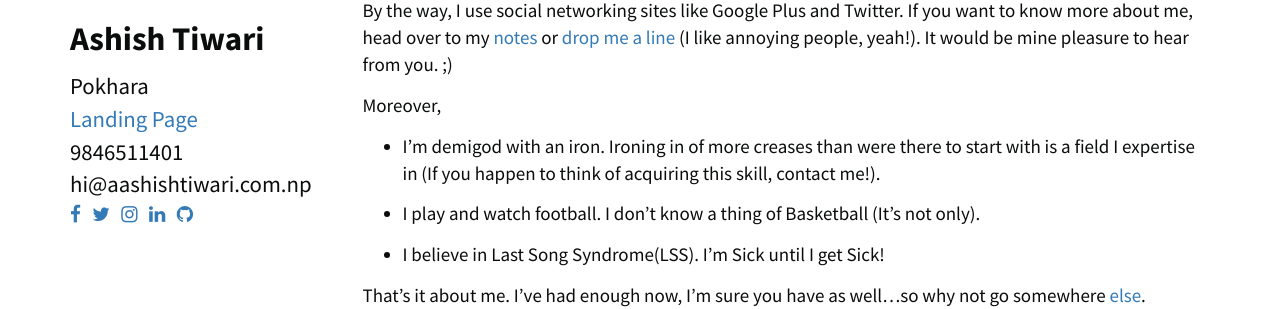
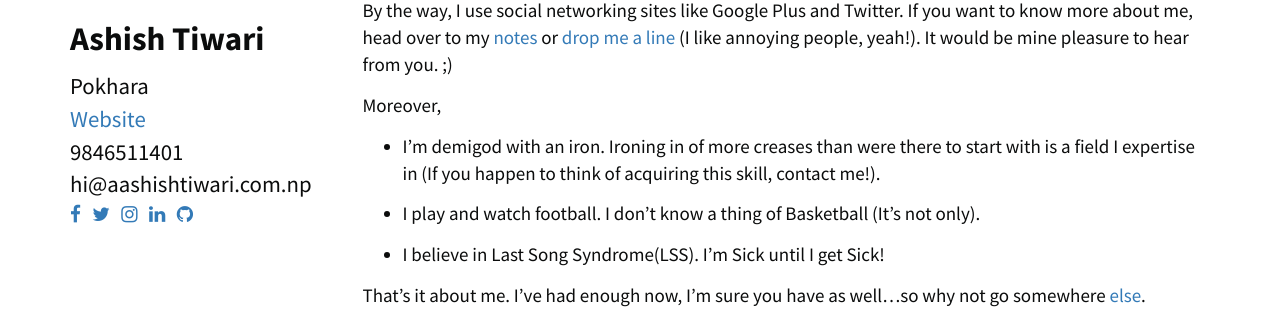
Before and after one commit to Classof2020/classof2020.github.io, a Jekyll site: the page built from _class/ashish_tiwari.md, in a window 1280 px wide and 933 px high. Shown: the part 336-645 px from the top of the window. Built offline with Jekyll 4.4.1, drawn with Linux system fonts in a browser that asks for light colours; nearby versions of some CDN libraries.

Commit message:
website sounds better
or so I think.

```diff
--- a/_layouts/profile.html
+++ b/_layouts/profile.html
@@ -12,7 +12,7 @@ description: >
     <div class="col-xs-6 col-sm-3"> {% if page.photo %} <img src="{{ site.baseurl }}/img/class/{{ page.photo }}" alt="Photo of {{ page.firstname }} {{ page.lastname }}"> {% else %} <img src="{{ site.baseurl }}/img/avatar.png" alt="Class of 2020 logo since {{ page.firstname }} {{ page.lastname }} does not have a photo yet"> {% endif %}
       <h3>{{ page.firstname }} {{ page.lastname }}</h3> {% if page.place %}
       <div class="member-place">{{ page.place }}</div>{% endif %} {% if page.website %}
-	  <div class="member-website"><a href="{{ page.website}}" target="_blank">Landing Page</a></div>{% endif %}{% if page.phonenumber %}
+	  <div class="member-website"><a href="{{ page.website}}" target="_blank">Website</a></div>{% endif %}{% if page.phonenumber %}
       <div class="member-phone">{{ page.phonenumber }}</div>{% endif %} {% if page.email %}
       <div class="member-phone">{{ page.email }}</div>{% endif %} {% if page.facebook %}<a href="{{ page.facebook }}" target="_blank"><i class="fa fa-facebook"></i></a>&nbsp;&nbsp;{% endif %} {% if page.twitter %}<a href="{{ page.twitter }}" target="_blank"><i class="fa fa-twitter" ></i></a>&nbsp;&nbsp;{% endif %} {% if page.instagram %}<a href="{{ page.instagram }}" target="_blank"><i class="fa fa-instagram" ></i></a>&nbsp;&nbsp;{% endif %} {% if page.linkedin %}<a href="{{ page.linkedin }}" target="_blank"><i class="fa fa-linkedin" ></i></a>&nbsp;&nbsp;{% endif %} {% if page.github %}<a href="{{ page.github }}" target="_blank"><i class="fa fa-github" ></i></a>&nbsp;&nbsp;{% endif %} </div>
     <div class="clearfix visible-xs"></div>
```
